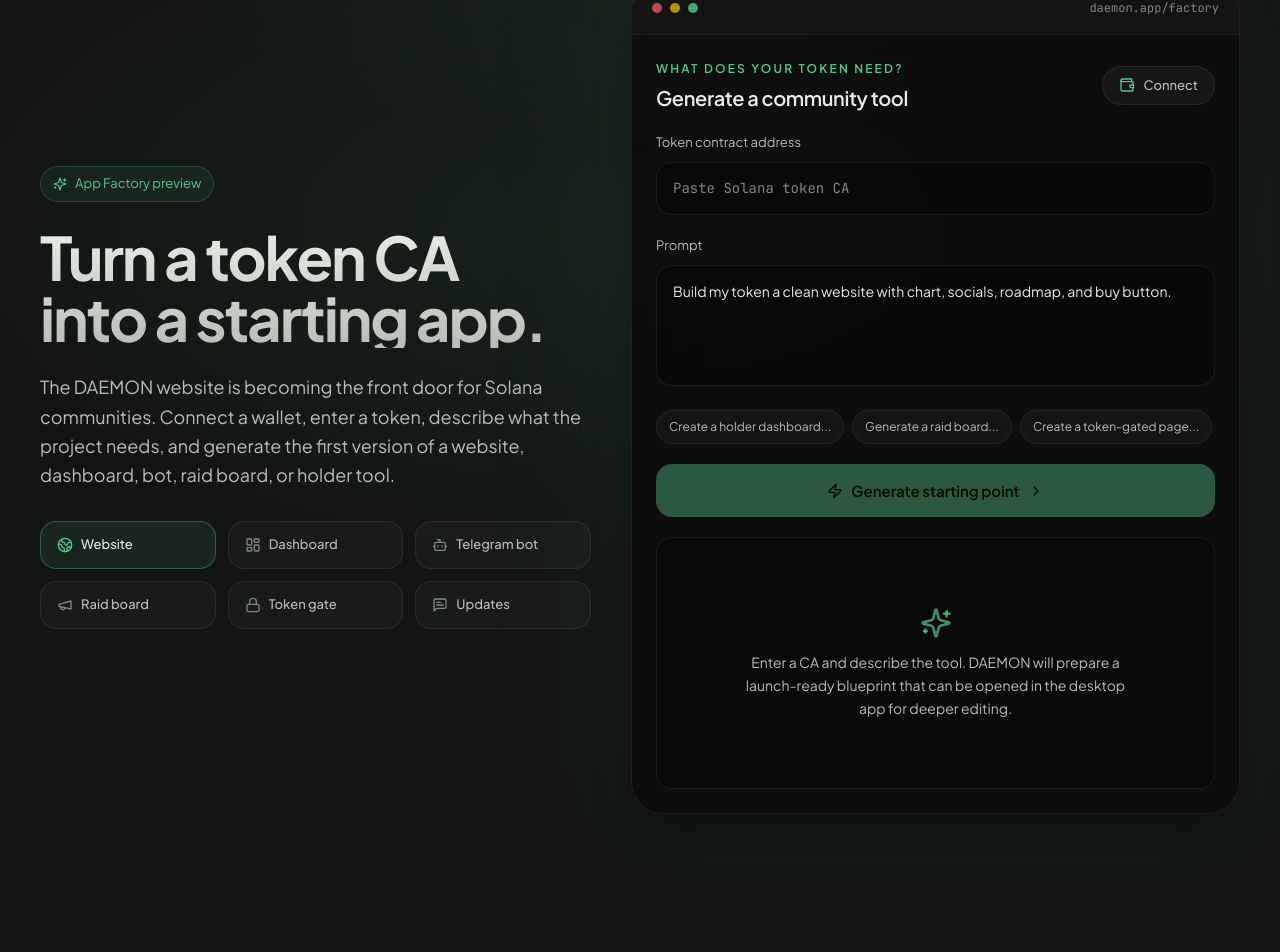
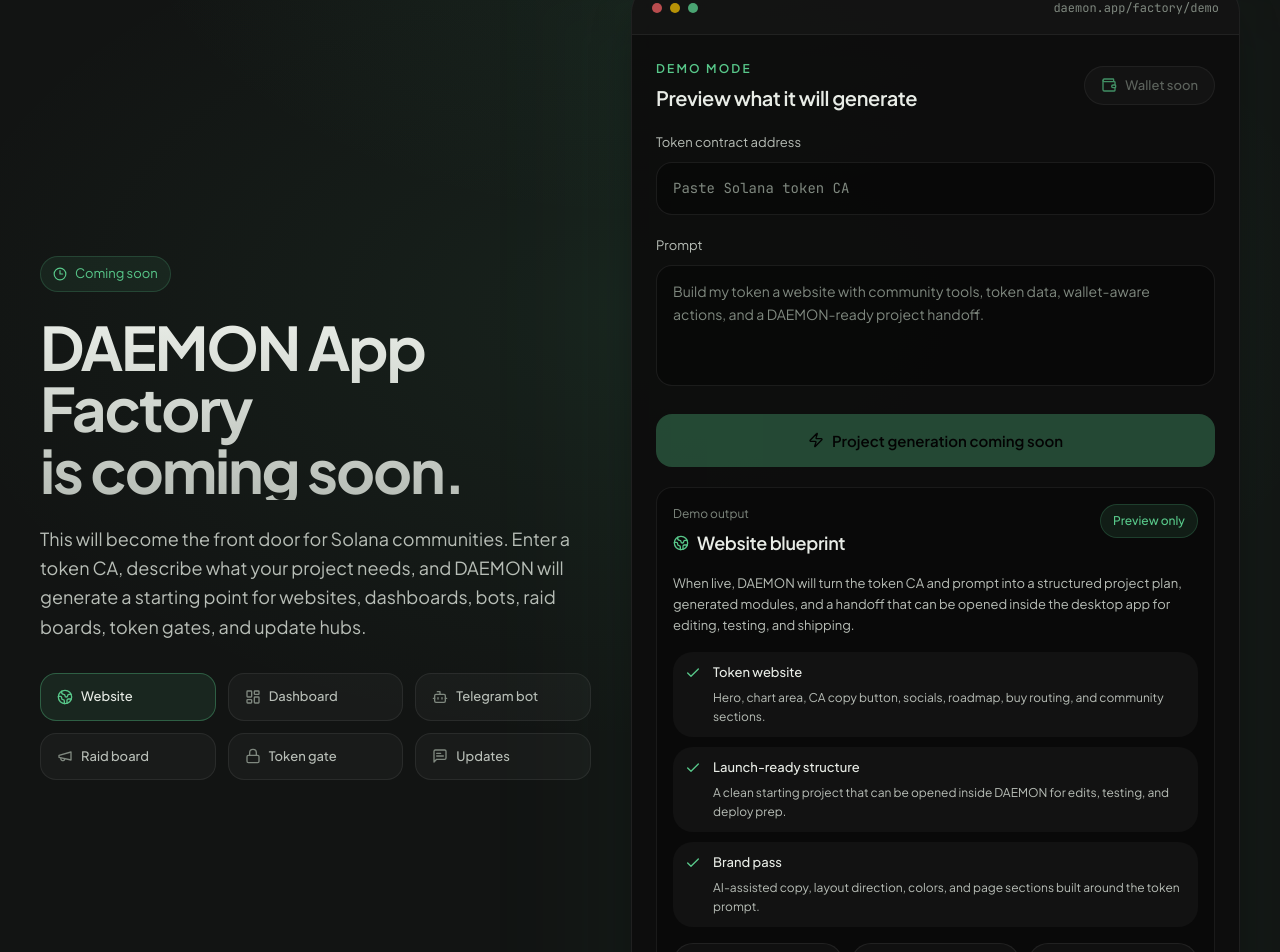
Before and after one commit to nullxnothing/daemon-landing, a Next.js app: page /factory in a window 1280 px wide. Shown: the part 203-1155 px from the top of the page. Built offline with nearby package versions, Linux system fonts and the light colour scheme.

Commit message:
fix: set app factory to coming soon demo mode

```diff
--- a/components/app-factory.tsx
+++ b/components/app-factory.tsx
@@ -1,12 +1,10 @@
 "use client";
 
-import { useMemo, useState } from "react";
+import { useState } from "react";
 import {
   Bot,
   Check,
-  ChevronRight,
-  Copy,
-  Download,
+  Clock3,
   Globe2,
   LayoutDashboard,
   Lock,
@@ -17,54 +15,12 @@
   Zap,
 } from "lucide-react";
 
-type SolanaProvider = {
-  isPhantom?: boolean;
-  connect: () => Promise<{ publicKey: { toString: () => string } }>;
-  disconnect?: () => Promise<void>;
-};
-
-type WindowWithSolana = Window & {
-  solana?: SolanaProvider;
-};
-
 type BuildType = "Website" | "Dashboard" | "Telegram bot" | "Raid board" | "Token gate" | "Updates";
 
-type AppFactoryModule = {
+type DemoModule = {
   title: string;
   description: string;
-  files: string[];
 };
-
-type AppFactoryBlueprint = {
-  projectName: string;
-  buildType: BuildType;
-  tokenAddress: string;
-  wallet?: string;
-  summary: string;
-  modules: AppFactoryModule[];
-  suggestedStack: string[];
-  nextSteps: string[];
-  openInDaemonPayload: {
-    version: number;
-    source: string;
-    projectName: string;
-    tokenAddress: string;
-    buildType: BuildType;
-    prompt: string;
-    modules: string[];
-  };
-};
-
-type GenerateResponse =
-  | { ok: true; blueprint: AppFactoryBlueprint }
-  | { ok: false; error: string };
-
-const quickPrompts = [
-  "Build my token a clean website with chart, socials, roadmap, and buy button.",
-  "Create a holder dashboard with token stats, top holders, and community links.",
-  "Generate a raid board and Telegram bot plan for my community.",
-  "Create a token-gated page for holders with project updates and resources.",
-];
 
 const buildOptions: { label: BuildType; icon: typeof Globe2 }[] = [
   { label: "Website", icon: Globe2 },
@@ -75,126 +31,96 @@
   { label: "Updates", icon: MessageSquareText },
 ];
 
-function shorten(address: string) {
-  if (!address) return "";
-  return `${address.slice(0, 4)}...${address.slice(-4)}`;
-}
-
-function getSolanaProvider() {
-  if (typeof window === "undefined") return undefined;
-  return (window as WindowWithSolana).solana;
-}
-
-function downloadJson(filename: string, data: unknown) {
-  const blob = new Blob([JSON.stringify(data, null, 2)], { type: "application/json" });
-  const url = URL.createObjectURL(blob);
-  const link = document.createElement("a");
-  link.href = url;
-  link.download = filename;
-  document.body.appendChild(link);
-  link.click();
-  link.remove();
-  URL.revokeObjectURL(url);
-}
+const demoModules: Record<BuildType, DemoModule[]> = {
+  Website: [
+    {
+      title: "Token website",
+      description: "Hero, chart area, CA copy button, socials, roadmap, buy routing, and community sections.",
+    },
+    {
+      title: "Launch-ready structure",
+      description: "A clean starting project that can be opened inside DAEMON for edits, testing, and deploy prep.",
+    },
+    {
+      title: "Brand pass",
+      description: "AI-assisted copy, layout direction, colors, and page sections built around the token prompt.",
+    },
+  ],
+  Dashboard: [
+    {
+      title: "Holder dashboard",
+      description: "Token stats, holder overview, liquidity card, chart panel, social links, and community actions.",
+    },
+    {
+      title: "Wallet-aware panels",
+      description: "Connect wallet states, holder CTAs, gated sections, and token-specific actions.",
+    },
+    {
+      title: "Data wiring plan",
+      description: "A DAEMON handoff for connecting chart, metadata, holder, and market data providers.",
+    },
+  ],
+  "Telegram bot": [
+    {
+      title: "Bot command map",
+      description: "Price checks, buy alerts, raid reminders, holder checks, project updates, and admin commands.",
+    },
+    {
+      title: "Community automation",
+      description: "A starter flow for alerts, announcements, scheduled posts, and token community prompts.",
+    },
+    {
+      title: "Deploy checklist",
+      description: "Environment variables, bot token setup, hosting notes, and DAEMON project handoff.",
+    },
+  ],
+  "Raid board": [
+    {
+      title: "Raid coordination",
+      description: "Target links, post queue, completion states, community tasks, and leaderboard-ready UI.",
+    },
+    {
+      title: "Content kit",
+      description: "Launch copy, raid messages, pinned posts, announcement snippets, and community CTAs.",
+    },
+    {
+      title: "Community tracker",
+      description: "A structure for tracking pushes, wins, contributors, and follow-up actions.",
+    },
+  ],
+  "Token gate": [
+    {
+      title: "Holder-gated page",
+      description: "Wallet connect, token balance gate, gated content area, and non-holder fallback state.",
+    },
+    {
+      title: "Private resources",
+      description: "Holder-only updates, project files, roadmap notes, links, and community resources.",
+    },
+    {
+      title: "Access handoff",
+      description: "A DAEMON-ready plan for wiring token checks and gated content into the generated app.",
+    },
+  ],
+  Updates: [
+    {
+      title: "Project update hub",
+      description: "Announcement feed, X post drafts, community update cards, and project status sections.",
+    },
+    {
+      title: "AI content kit",
+      description: "Pinned posts, launch threads, daily updates, raid copy, and holder announcements.",
+    },
+    {
+      title: "Publishing workflow",
+      description: "A structured handoff for turning project updates into pages, posts, and community actions.",
+    },
+  ],
+};
 
 export function AppFactory() {
-  const [wallet, setWallet] = useState("");
-  const [tokenAddress, setTokenAddress] = useState("");
-  const [prompt, setPrompt] = useState(quickPrompts[0]);
   const [selected, setSelected] = useState<BuildType>("Website");
-  const [blueprint, setBlueprint] = useState<AppFactoryBlueprint | null>(null);
-  const [copied, setCopied] = useState(false);
-  const [connecting, setConnecting] = useState(false);
-  const [generating, setGenerating] = useState(false);
-  const [error, setError] = useState("");
-
-  const canGenerate = tokenAddress.trim().length > 20 && prompt.trim().length > 12 && !generating;
-
-  const projectName = useMemo(() => {
-    if (blueprint?.projectName) return blueprint.projectName;
-    if (!tokenAddress.trim()) return "Your token";
-    return `${tokenAddress.trim().slice(0, 4).toUpperCase()} ${selected}`;
-  }, [blueprint?.projectName, tokenAddress, selected]);
-
-  const resetGenerated = () => {
-    setBlueprint(null);
-    setError("");
-    setCopied(false);
-  };
-
-  const handleConnect = async () => {
-    const provider = getSolanaProvider();
-    if (!provider) {
-      window.open("https://phantom.app/", "_blank", "noopener,noreferrer");
-      return;
-    }
-
-    setConnecting(true);
-    try {
-      const response = await provider.connect();
-      setWallet(response.publicKey.toString());
-    } catch {
-      setError("Wallet connection was cancelled.");
-    } finally {
-      setConnecting(false);
-    }
-  };
-
-  const handleGenerate = async () => {
-    if (!canGenerate) return;
-
-    setGenerating(true);
-    setError("");
-
-    try {
-      const response = await fetch("/api/app-factory", {
-        method: "POST",
-        headers: { "Content-Type": "application/json" },
-        body: JSON.stringify({
-          wallet,
-          tokenAddress,
-          prompt,
-          buildType: selected,
-        }),
-      });
-
-      const result = (await response.json()) as GenerateResponse;
-
-      if (!response.ok || !result.ok) {
-        setError(result.ok ? "Generation failed." : result.error);
-        return;
-      }
-
-      setBlueprint(result.blueprint);
-    } catch {
-      setError("Could not generate the project blueprint. Please try again.");
-    } finally {
-      setGenerating(false);
-    }
-  };
-
-  const handleCopy = async () => {
-    const payload = blueprint?.openInDaemonPayload ?? {
-      tokenAddress,
-      buildType: selected,
-      prompt,
-      wallet,
-    };
-
-    try {
-      await navigator.clipboard.writeText(JSON.stringify(payload, null, 2));
-      setCopied(true);
-      setTimeout(() => setCopied(false), 1400);
-    } catch {
-      setError("Could not copy the generated spec.");
-    }
-  };
-
-  const handleExport = () => {
-    if (!blueprint) return;
-    const filename = `${blueprint.projectName.toLowerCase().replace(/[^a-z0-9]+/g, "-").replace(/^-|-$/g, "") || "daemon-app"}.json`;
-    downloadJson(filename, blueprint);
-  };
+  const Icon = buildOptions.find((option) => option.label === selected)?.icon ?? Globe2;
 
   return (
     <section id="app-factory" className="relative overflow-hidden px-5 py-28 sm:px-7 md:py-36 lg:px-10">
@@ -205,38 +131,35 @@
         <div className="grid items-center gap-10 lg:grid-cols-[0.95fr_1.05fr]">
           <div>
             <div className="mb-6 inline-flex items-center gap-2 rounded-full border border-accent/20 bg-accent/8 px-3 py-1.5 text-[13px] text-accent">
-              <Sparkles className="size-3.5" />
-              App Factory preview
+              <Clock3 className="size-3.5" />
+              Coming soon
             </div>
 
             <h2 className="gradient-text text-4xl font-bold leading-[1.02] tracking-[-0.035em] md:text-6xl">
-              Turn a token CA
+              DAEMON App Factory
               <br />
-              into a starting app.
+              is coming soon.
             </h2>
 
             <p className="mt-6 max-w-xl text-[17px] leading-relaxed text-muted md:text-lg">
-              The DAEMON website is becoming the front door for Solana communities. Connect a wallet, enter a token, describe what the project needs, and generate the first version of a website, dashboard, bot, raid board, or holder tool.
+              This will become the front door for Solana communities. Enter a token CA, describe what your project needs, and DAEMON will generate a starting point for websites, dashboards, bots, raid boards, token gates, and update hubs.
             </p>
 
             <div className="mt-8 grid max-w-xl grid-cols-2 gap-3 sm:grid-cols-3">
               {buildOptions.map((option) => {
-                const Icon = option.icon;
+                const OptionIcon = option.icon;
                 const active = selected === option.label;
                 return (
                   <button
                     key={option.label}
-                    onClick={() => {
-                      setSelected(option.label);
-                      resetGenerated();
-                    }}
+                    onClick={() => setSelected(option.label)}
                     className={`group flex items-center gap-2 rounded-2xl border px-4 py-3 text-left transition-all ${
                       active
                         ? "border-accent/35 bg-accent/10 text-foreground"
                         : "border-white/[0.07] bg-white/[0.03] text-muted hover:border-white/15 hover:text-foreground"
                     }`}
                   >
-                    <Icon className={`size-4 ${active ? "text-accent" : "text-muted-foreground group-hover:text-accent"}`} />
+                    <OptionIcon className={`size-4 ${active ? "text-accent" : "text-muted-foreground group-hover:text-accent"}`} />
                     <span className="text-[13px] font-medium">{option.label}</span>
                   </button>
                 );
@@ -253,107 +176,71 @@
                   <div className="size-2.5 rounded-full bg-yellow-400/70" />
                   <div className="size-2.5 rounded-full bg-accent/80" />
                 </div>
-                <div className="font-mono text-[12px] text-muted-foreground">daemon.app/factory</div>
+                <div className="font-mono text-[12px] text-muted-foreground">daemon.app/factory/demo</div>
               </div>
 
               <div className="p-5 md:p-6">
                 <div className="mb-5 flex items-center justify-between gap-3">
                   <div>
                     <p className="mb-1 text-[12px] font-semibold uppercase tracking-[0.18em] text-accent">
-                      What does your token need?
+                      Demo mode
                     </p>
-                    <h3 className="text-xl font-semibold tracking-[-0.02em]">Generate a community tool</h3>
+                    <h3 className="text-xl font-semibold tracking-[-0.02em]">Preview what it will generate</h3>
                   </div>
                   <button
-                    onClick={handleConnect}
-                    className="inline-flex shrink-0 items-center gap-2 rounded-full border border-white/[0.08] bg-white/[0.04] px-4 py-2 text-[13px] font-medium text-muted transition-colors hover:border-accent/30 hover:text-foreground"
+                    disabled
+                    className="inline-flex shrink-0 cursor-not-allowed items-center gap-2 rounded-full border border-white/[0.08] bg-white/[0.04] px-4 py-2 text-[13px] font-medium text-muted-foreground opacity-70"
                   >
                     <Wallet className="size-4 text-accent" />
-                    {wallet ? shorten(wallet) : connecting ? "Connecting" : "Connect"}
+                    Wallet soon
                   </button>
                 </div>
 
                 <label className="mb-2 block text-[13px] text-muted">Token contract address</label>
                 <input
-                  value={tokenAddress}
-                  onChange={(event) => {
-                    setTokenAddress(event.target.value);
-                    resetGenerated();
-                  }}
-                  placeholder="Paste Solana token CA"
-                  className="w-full rounded-2xl border border-white/[0.08] bg-black/35 px-4 py-3.5 font-mono text-[14px] text-foreground outline-none transition-colors placeholder:text-muted-foreground focus:border-accent/40"
+                  disabled
+                  value="Paste Solana token CA"
+                  className="w-full cursor-not-allowed rounded-2xl border border-white/[0.08] bg-black/35 px-4 py-3.5 font-mono text-[14px] text-muted-foreground outline-none"
+                  readOnly
                 />
 
                 <label className="mb-2 mt-5 block text-[13px] text-muted">Prompt</label>
                 <textarea
-                  value={prompt}
-                  onChange={(event) => {
-                    setPrompt(event.target.value);
-                    resetGenerated();
-                  }}
+                  disabled
+                  readOnly
                   rows={4}
-                  className="w-full resize-none rounded-2xl border border-white/[0.08] bg-black/35 px-4 py-3.5 text-[14px] leading-relaxed text-foreground outline-none transition-colors placeholder:text-muted-foreground focus:border-accent/40"
+                  value={`Build my token a ${selected.toLowerCase()} with community tools, token data, wallet-aware actions, and a DAEMON-ready project handoff.`}
+                  className="w-full cursor-not-allowed resize-none rounded-2xl border border-white/[0.08] bg-black/35 px-4 py-3.5 text-[14px] leading-relaxed text-muted-foreground outline-none"
                 />
 
-                <div className="mt-4 flex flex-wrap gap-2">
-                  {quickPrompts.slice(1).map((item) => (
                 <button
-                      key={item}
-                      onClick={() => {
-                        setPrompt(item);
-                        resetGenerated();
-                      }}
-                      className="rounded-full border border-white/[0.07] bg-white/[0.03] px-3 py-1.5 text-[12px] text-muted transition-colors hover:border-accent/25 hover:text-foreground"
+                  disabled
+                  className="mt-5 inline-flex w-full cursor-not-allowed items-center justify-center gap-2 rounded-2xl bg-accent/45 px-5 py-3.5 text-[15px] font-semibold text-black opacity-70"
                 >
-                      {item.split(" ").slice(0, 4).join(" ")}...
+                  <Zap className="size-4" />
+                  Project generation coming soon
                 </button>
-                  ))}
+
+                <div className="mt-5 rounded-2xl border border-white/[0.07] bg-black/30 p-4">
+                  <div className="mb-4 flex items-start justify-between gap-3">
+                    <div>
+                      <p className="mb-1 text-[12px] text-muted-foreground">Demo output</p>
+                      <h4 className="flex items-center gap-2 text-lg font-semibold tracking-[-0.02em]">
+                        <Icon className="size-4 text-accent" />
+                        {selected} blueprint
+                      </h4>
+                    </div>
+                    <div className="rounded-full border border-accent/20 bg-accent/10 px-3 py-1.5 text-[12px] font-medium text-accent">
+                      Preview only
+                    </div>
                   </div>
 
-                {error ? (
-                  <div className="mt-4 rounded-2xl border border-red-400/20 bg-red-400/5 px-4 py-3 text-[13px] text-red-200">
-                    {error}
-                  </div>
-                ) : null}
-
-                <button
-                  onClick={handleGenerate}
-                  disabled={!canGenerate}
-                  className="group mt-5 inline-flex w-full items-center justify-center gap-2 rounded-2xl bg-accent px-5 py-3.5 text-[15px] font-semibold text-black transition-all hover:brightness-110 disabled:cursor-not-allowed disabled:opacity-40 disabled:hover:brightness-100"
-                >
-                  <Zap className="size-4" />
-                  {generating ? "Generating blueprint..." : "Generate starting point"}
-                  <ChevronRight className="size-4 transition-transform group-hover:translate-x-0.5" />
-                </button>
-
-                <div className="mt-5 min-h-[250px] rounded-2xl border border-white/[0.07] bg-black/30 p-4">
-                  {!blueprint ? (
-                    <div className="flex h-full min-h-[218px] flex-col items-center justify-center px-6 text-center">
-                      <Sparkles className="mb-3 size-8 text-accent/70" />
-                      <p className="max-w-sm text-[14px] leading-relaxed text-muted">
-                        Enter a CA and describe the tool. DAEMON will prepare a launch-ready blueprint that can be opened in the desktop app for deeper editing.
+                  <p className="mb-4 text-[13px] leading-relaxed text-muted">
+                    When live, DAEMON will turn the token CA and prompt into a structured project plan, generated modules, and a handoff that can be opened inside the desktop app for editing, testing, and shipping.
                   </p>
-                    </div>
-                  ) : (
-                    <div>
-                      <div className="mb-4 flex items-start justify-between gap-3">
-                        <div>
-                          <p className="mb-1 text-[12px] text-muted-foreground">Generated blueprint</p>
-                          <h4 className="text-lg font-semibold tracking-[-0.02em]">{projectName}</h4>
-                        </div>
-                        <button
-                          onClick={handleCopy}
-                          className="inline-flex items-center gap-1.5 rounded-full border border-white/[0.08] px-3 py-1.5 text-[12px] text-muted transition-colors hover:border-accent/25 hover:text-foreground"
-                        >
-                          {copied ? <Check className="size-3.5 text-accent" /> : <Copy className="size-3.5" />}
-                          {copied ? "Copied" : "Copy spec"}
-                        </button>
-                      </div>
-
-                      <p className="mb-4 text-[13px] leading-relaxed text-muted">{blueprint.summary}</p>
 
                   <div className="grid gap-2.5">
-                        {blueprint.modules.map((module) => (
+                    {demoModules[selected].map((module) => (
                       <div key={module.title} className="rounded-xl bg-white/[0.035] px-3 py-2.5">
                         <div className="flex items-center gap-3">
                           <Check className="size-4 shrink-0 text-accent" />
@@ -364,23 +251,20 @@
                     ))}
                   </div>
 
-                      <div className="mt-4 flex flex-col gap-2 sm:flex-row">
-                        <button
-                          onClick={handleCopy}
-                          className="flex-1 rounded-xl border border-accent/25 bg-accent/10 px-4 py-2.5 text-[13px] font-medium text-accent transition-colors hover:bg-accent/15"
-                        >
-                          Copy DAEMON handoff
-                        </button>
-                        <button
-                          onClick={handleExport}
-                          className="inline-flex flex-1 items-center justify-center gap-2 rounded-xl border border-white/[0.08] bg-white/[0.04] px-4 py-2.5 text-[13px] font-medium text-muted transition-colors hover:text-foreground"
-                        >
-                          <Download className="size-3.5" />
-                          Export JSON
-                        </button>
+                  <div className="mt-4 grid gap-2 sm:grid-cols-3">
+                    <div className="rounded-xl border border-white/[0.07] bg-white/[0.03] px-3 py-3">
+                      <p className="text-[11px] uppercase tracking-[0.16em] text-muted-foreground">Step 01</p>
+                      <p className="mt-1 text-[13px] font-medium text-foreground">Connect wallet</p>
+                    </div>
+                    <div className="rounded-xl border border-white/[0.07] bg-white/[0.03] px-3 py-3">
+                      <p className="text-[11px] uppercase tracking-[0.16em] text-muted-foreground">Step 02</p>
+                      <p className="mt-1 text-[13px] font-medium text-foreground">Enter token</p>
+                    </div>
+                    <div className="rounded-xl border border-white/[0.07] bg-white/[0.03] px-3 py-3">
+                      <p className="text-[11px] uppercase tracking-[0.16em] text-muted-foreground">Step 03</p>
+                      <p className="mt-1 text-[13px] font-medium text-foreground">Open in DAEMON</p>
                     </div>
                   </div>
-                  )}
                 </div>
               </div>
             </div>
```
Lines whose indentation alone changed are shown as unchanged.
